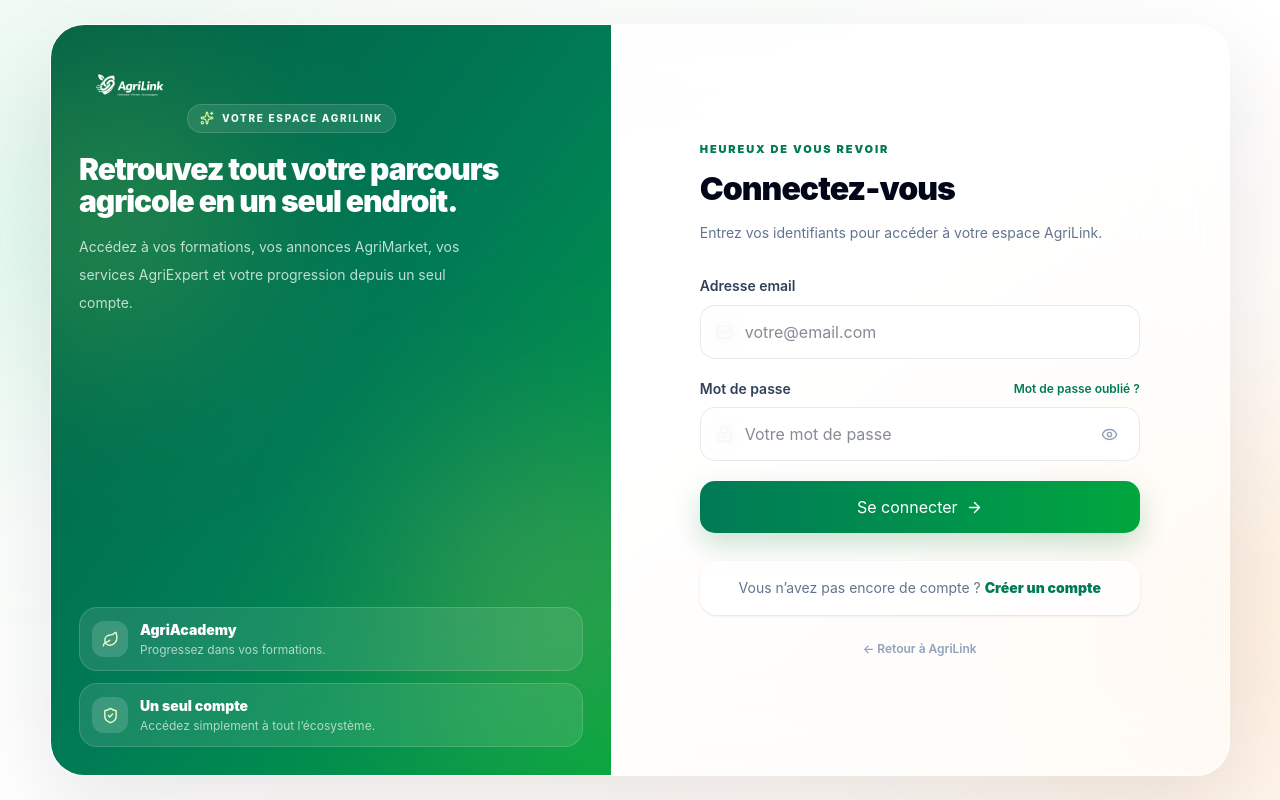
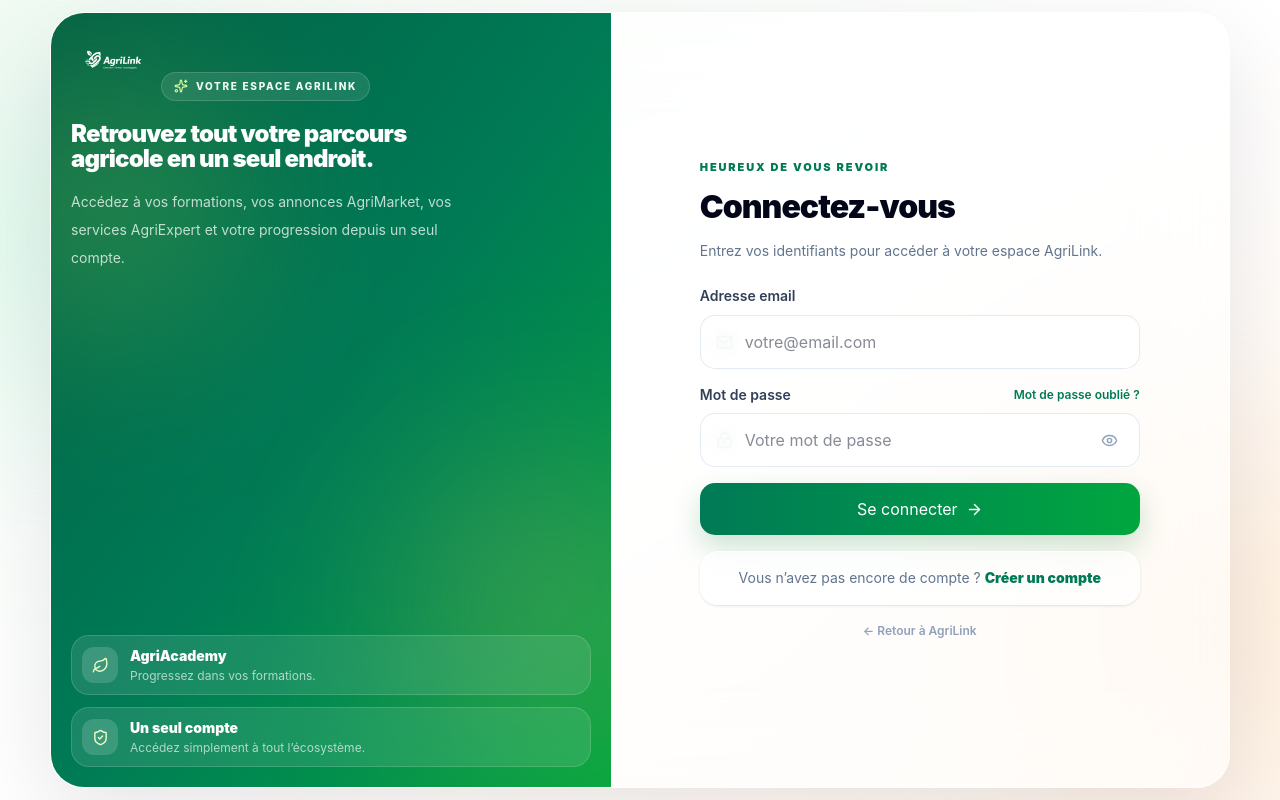
Before and after one commit to NdeyeMadeleineDiallo/AgriLink, a Next.js app in the folder frontend/agrilink-web/: page /login in a window 1280 px wide. Built offline with nearby package versions, Linux system fonts and the light colour scheme; no server answers.

Commit message:
Optimize login page height and remove scrolling

```diff
--- a/frontend/agrilink-web/app/login/page.tsx
+++ b/frontend/agrilink-web/app/login/page.tsx
@@ -79,14 +79,14 @@
   }
 
   return (
-    <main className="relative min-h-screen overflow-hidden bg-gradient-to-br from-[#F5FBF6] via-white to-[#FFF7EF] px-4 py-6 md:px-6">
+    <main className="relative h-screen overflow-hidden bg-gradient-to-br from-[#F5FBF6] via-white to-[#FFF7EF] px-3 py-3 md:px-4">
       {/* GLOWS */}
       <div className="pointer-events-none absolute -left-24 top-20 h-80 w-80 rounded-full bg-emerald-200/35 blur-[110px]" />
       <div className="pointer-events-none absolute -right-20 bottom-10 h-80 w-80 rounded-full bg-orange-200/35 blur-[110px]" />
 
-      <div className="relative mx-auto grid min-h-[calc(100vh-48px)] max-w-[1180px] overflow-hidden rounded-[34px] border border-white/80 bg-white/60 shadow-[0_30px_90px_rgba(15,23,42,0.10)] backdrop-blur-2xl lg:grid-cols-[0.95fr_1.05fr]">
+      <div className="relative mx-auto grid h-full max-w-[1180px] overflow-hidden rounded-[34px] border border-white/80 bg-white/60 shadow-[0_30px_90px_rgba(15,23,42,0.10)] backdrop-blur-2xl lg:grid-cols-[0.95fr_1.05fr]">
         {/* LEFT PANEL */}
-        <section className="relative hidden overflow-hidden bg-gradient-to-br from-emerald-800 via-emerald-700 to-green-600 p-7 text-white lg:flex lg:flex-col lg:justify-between">
+        <section className="relative hidden overflow-hidden bg-gradient-to-br from-emerald-800 via-emerald-700 to-green-600 p-5 text-white lg:flex lg:flex-col lg:justify-between">
           <div className="pointer-events-none absolute -left-24 top-12 h-72 w-72 rounded-full bg-lime-300/20 blur-[90px]" />
           <div className="pointer-events-none absolute -right-20 bottom-10 h-72 w-72 rounded-full bg-orange-300/20 blur-[90px]" />
 
@@ -98,7 +98,7 @@
               <img
                 src="/images/agrilink-logo.png"
                 alt="AgriLink"
-                className="h-[72px] w-auto object-contain brightness-0 invert"
+                className="h-[60px] w-auto object-contain brightness-0 invert"
               />
             </Link>
 
@@ -113,7 +113,7 @@
               </span>
             </div>
 
-            <h2 className="mt-5 max-w-[430px] text-[30px] font-black leading-[1.08] tracking-[-0.035em]">
+            <h2 className="mt-5 max-w-[430px] text-[24px] font-black leading-[1.08] tracking-[-0.035em]">
               Retrouvez tout votre parcours agricole en un seul endroit.
             </h2>
 
@@ -160,7 +160,7 @@
                 Heureux de vous revoir
               </p>
 
-              <h1 className="mt-2 text-[32px] font-black tracking-[-0.03em] text-slate-950 md:text-[32px]">
+              <h1 className="mt-2 text-[30px] font-black tracking-[-0.03em] text-slate-950 md:text-[32px]">
                 Connectez-vous
               </h1>
 
@@ -178,7 +178,7 @@
 
             <form
               onSubmit={handleLogin}
-              className="mt-7 space-y-5"
+              className="mt-5 space-y-4"
             >
               {/* EMAIL */}
               <div>
@@ -294,7 +294,7 @@
             </form>
 
             {/* REGISTER */}
-            <div className="mt-7 rounded-[18px] border border-white/80 bg-white/60 px-4 py-4 text-center shadow-sm backdrop-blur-xl">
+            <div className="mt-4 rounded-[18px] border border-white/80 bg-white/60 px-4 py-4 text-center shadow-sm backdrop-blur-xl">
               <p className="text-sm text-slate-500">
                 Vous n’avez pas encore de compte ?{" "}
                 <Link
@@ -307,7 +307,7 @@
             </div>
 
             {/* HOME */}
-            <div className="mt-5 text-center">
+            <div className="mt-3 text-center">
               <Link
                 href="/"
                 className="text-xs font-semibold text-slate-400 transition hover:text-emerald-700"
@@ -332,7 +332,7 @@
   text: string;
 }) {
   return (
-    <div className="flex items-center gap-3 rounded-[18px] border border-white/15 bg-white/10 p-3 backdrop-blur-xl">
+    <div className="flex items-center gap-3 rounded-[18px] border border-white/15 bg-white/10 p-2.5 backdrop-blur-xl">
       <div className="flex h-9 w-9 shrink-0 items-center justify-center rounded-xl bg-white/15 text-lime-100">
         {icon}
       </div>
```
